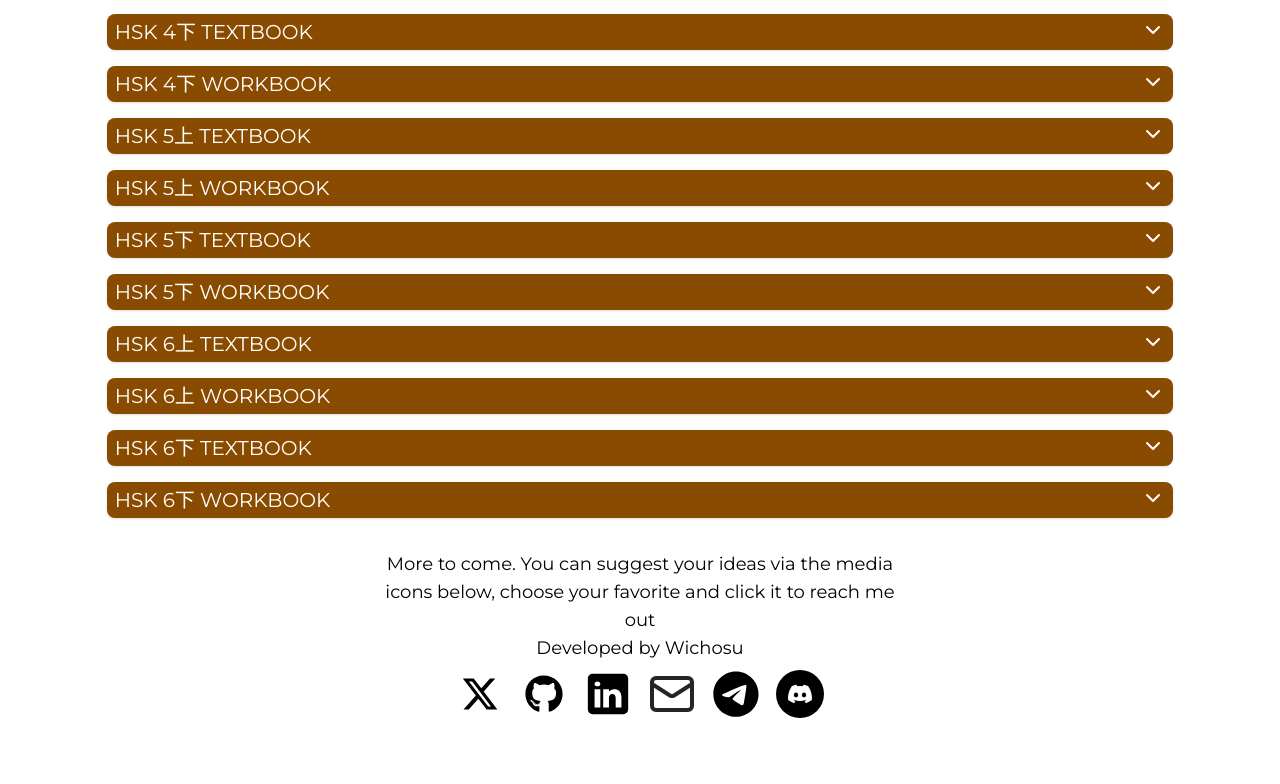
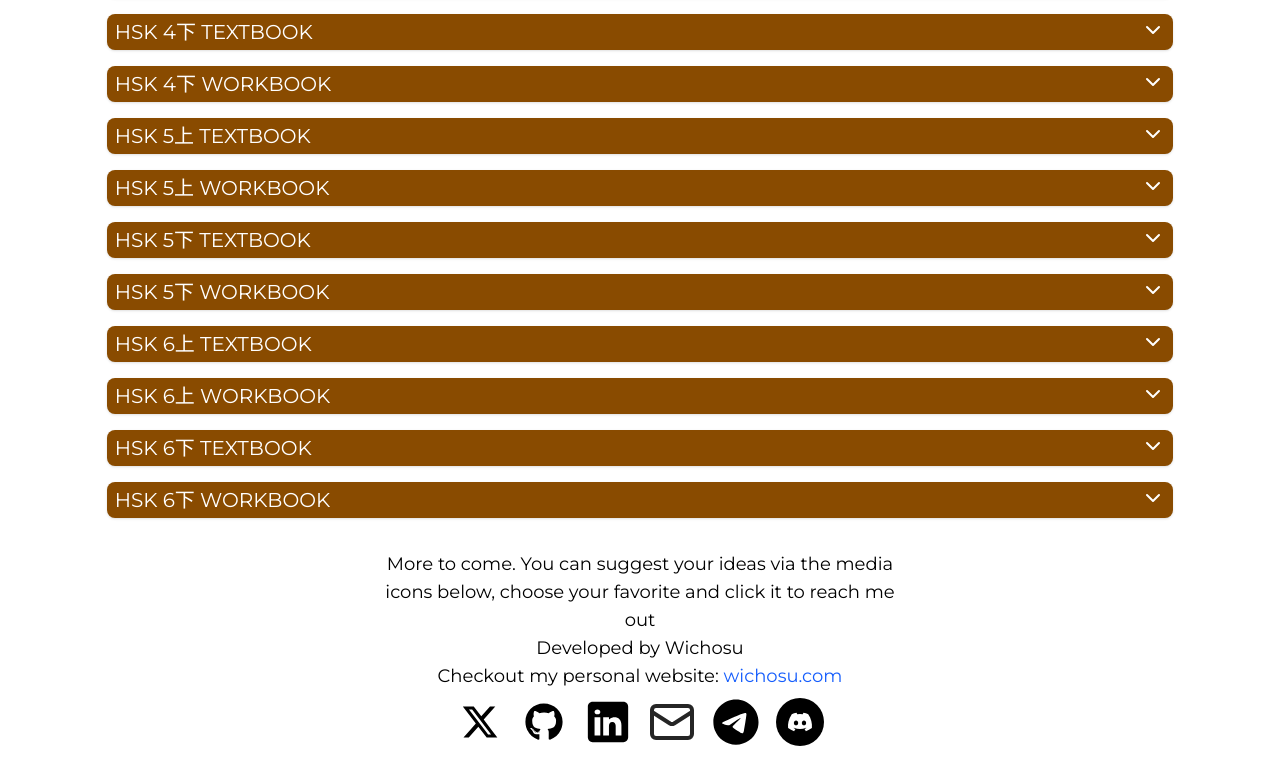
Before and after one commit to Wichosu/baul-chino, a Next.js app: page /en/hsk-audios in a window 1280 px wide. Shown: the part 794-1578 px from the top of the page. Built offline with nearby package versions, Linux system fonts and the light colour scheme; a web font is replaced by a local one.

Commit message:
personal website added to navbar

```diff
--- a/messages/en.json
+++ b/messages/en.json
@@ -34,7 +34,8 @@
   "Footer": {
     "Message": "More to come. You can suggest your ideas via the media icons below, choose your favorite and click it to reach me out",
     "Link": "Developed by",
-    "Author": "Wichosu"
+    "Author": "Wichosu",
+    "PersonalWebsite": "Checkout my personal website:"
   },
   "HomePage": {
     "Metadata": {
--- a/messages/es.json
+++ b/messages/es.json
@@ -34,7 +34,8 @@
   "Footer": {
     "Message": "Más por venir. Puedes sugerir tus ideas a través de los iconos de las redes sociales, elige tu favorito y haz click para contactarme",
     "Link": "Desarrollado por",
-    "Author": "Wichosu"
+    "Author": "Wichosu",
+    "PersonalWebsite": "Visita mi página personal:"
   },
   "HomePage": {
     "Metadata": {
--- a/src/app/components/Footer.tsx
+++ b/src/app/components/Footer.tsx
@@ -13,6 +13,16 @@ export default function Footer() {
         <br />
         {t('Link')} {t('Author')}
       </small>
+      <p className='text-center text-lg font-normal text-black'>
+        {t('PersonalWebsite')}{' '}
+        <Link
+          href={'https://wichosu.com'}
+          target='_blank'
+          className='text-blue-600 hover:text-blue-700'
+        >
+          wichosu.com
+        </Link>
+      </p>
       <div className='w-fit mx-auto flex flex-wrap items-center justify-center mt-2 gap-4'>
         <Link href={'https://x.com/Wichosu198437'} target='_blank'>
           <svg
```
